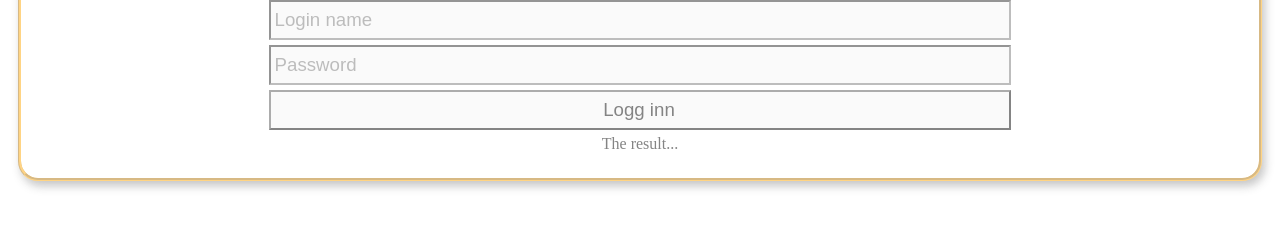
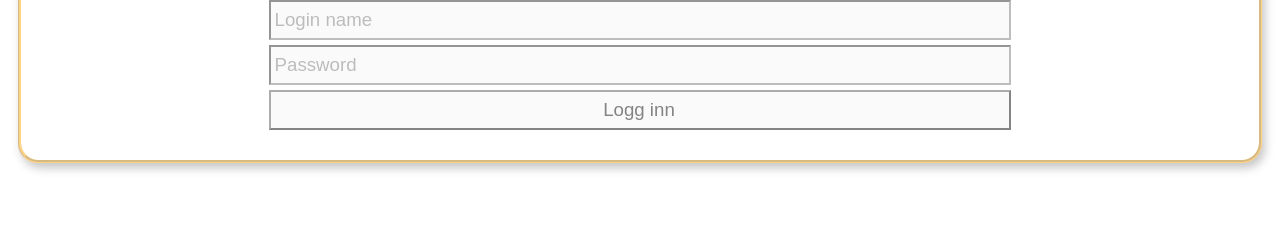
Before and after one commit to khelina92/JustDoIt, a website: page client/login.html in a window 1280 px wide. Shown: the part 159-388 px from the top of the page. Drawn offline with Linux system fonts and the light colour scheme.

Commit message:
Har kontakt med server Tirsdag 16.37

```diff
--- a/client/login.html
+++ b/client/login.html
@@ -17,7 +17,7 @@
 
     <button id="btnlogin">Logg inn</button>
     <br>
-    <div id="txtOut">The result...</div>
+    <div id="txtOut"></div>
     </div>
 </body>
 
@@ -42,7 +42,7 @@
             password: password.value
         })
 
-        console.log(upload);
+
 
         var cfg = {
             method: "POST",
```
